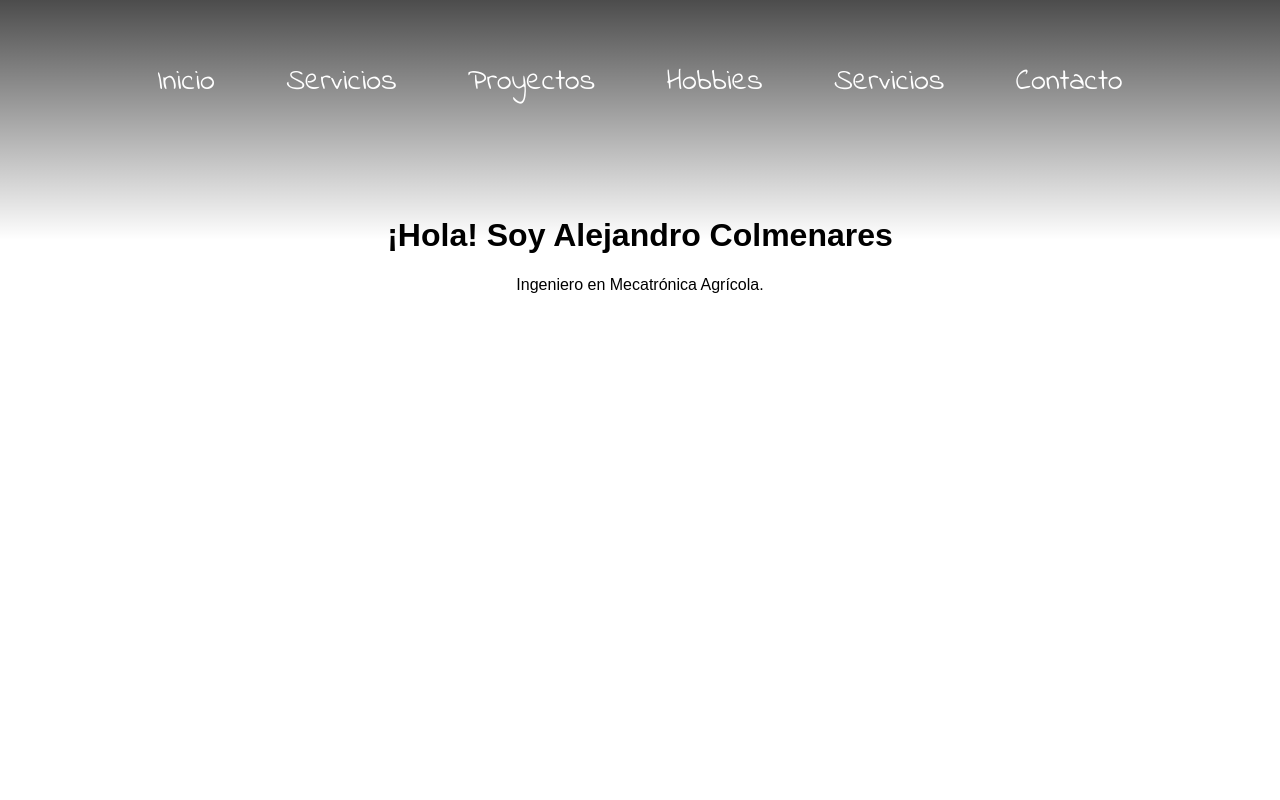
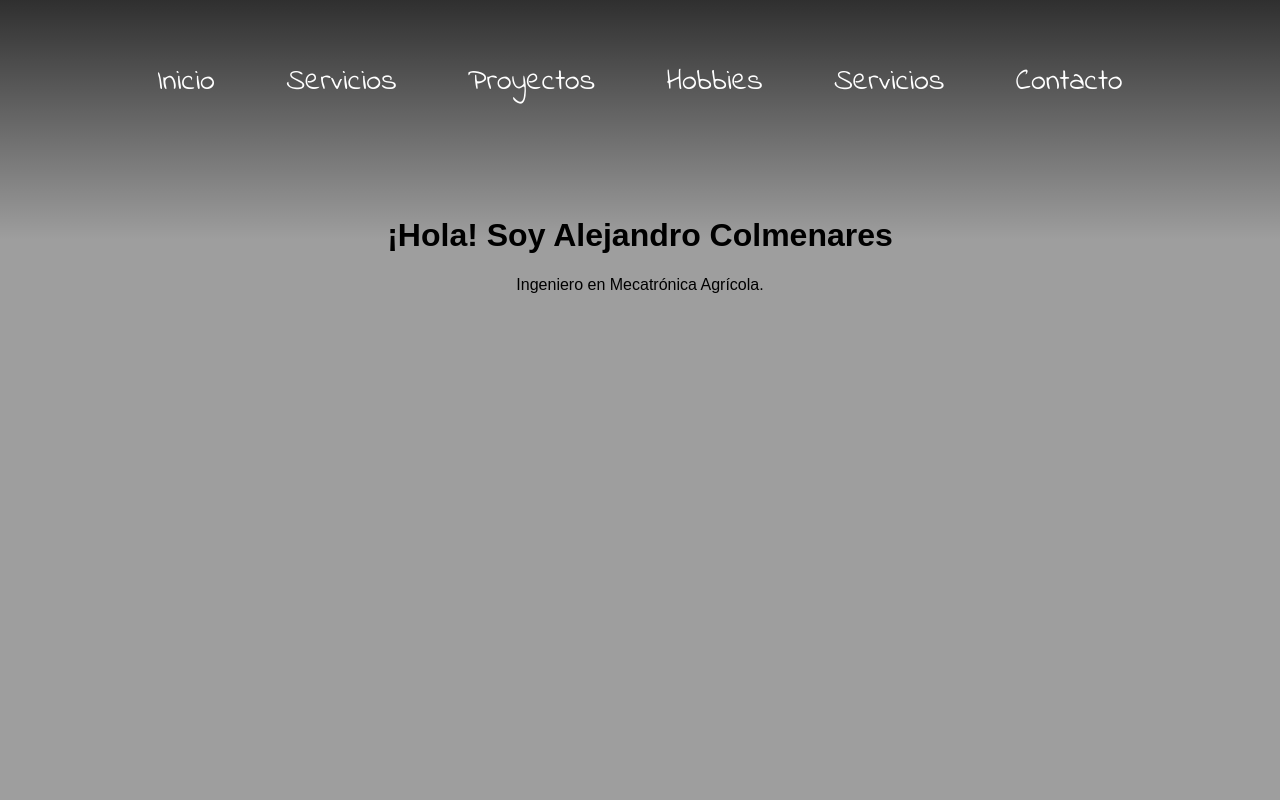
Before and after one commit to colmenares02/MySelf, a plain HTML site: page index.html in a window 1280 px wide. Shown: the top 800 px of the page. Drawn offline with Linux system fonts and the light colour scheme; the site is published under a folder, as on GitHub Pages, so addresses that start at the root find nothing.

Commit message:
Update index.html

```diff
--- a/index.html
+++ b/index.html
@@ -54,7 +54,7 @@
             height: 100vh;
             background:
                 linear-gradient(to bottom, rgba(0, 0, 0, 0.7), rgba(0, 0, 0, 0) 30%), /* Degradado oscuro */
-                url('/img/fondo.jpg');
+                url('./img/fondo.jpg');
             background-size: cover;
             background-position: center;
         }
```
